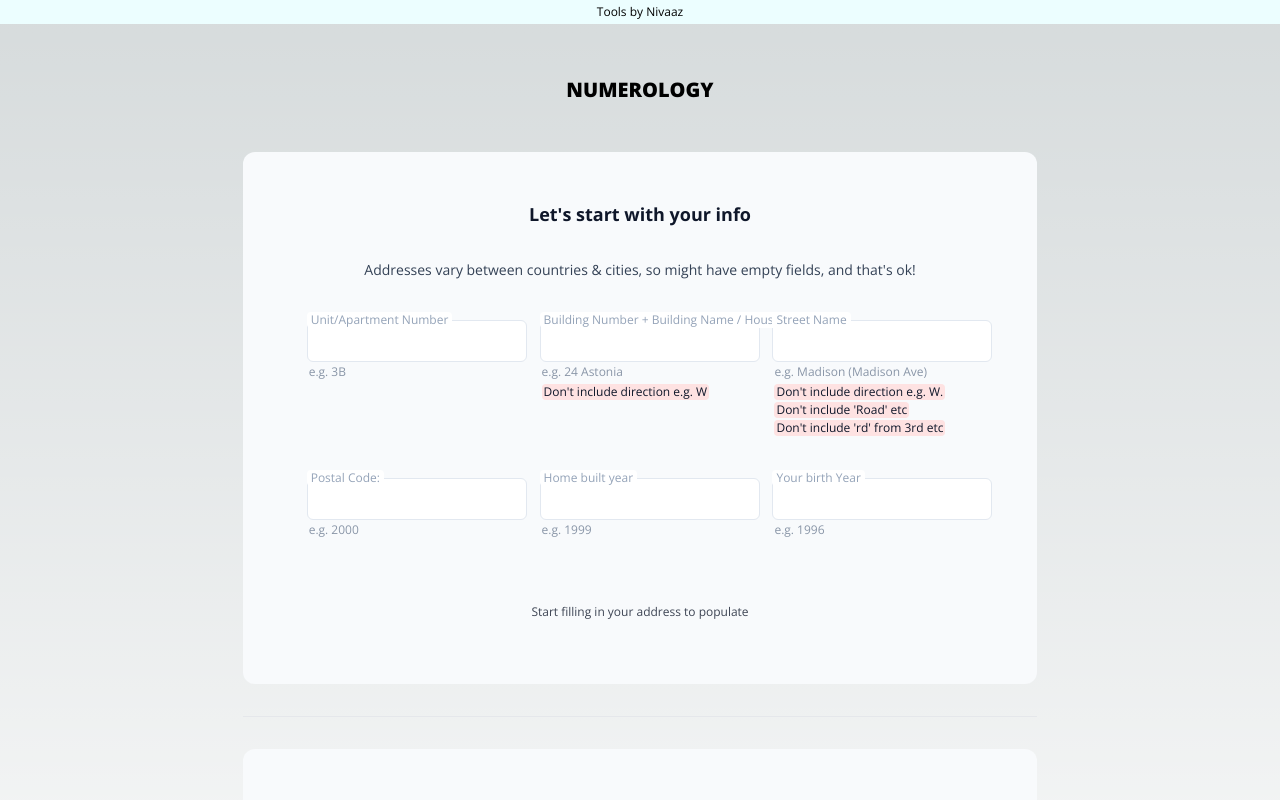
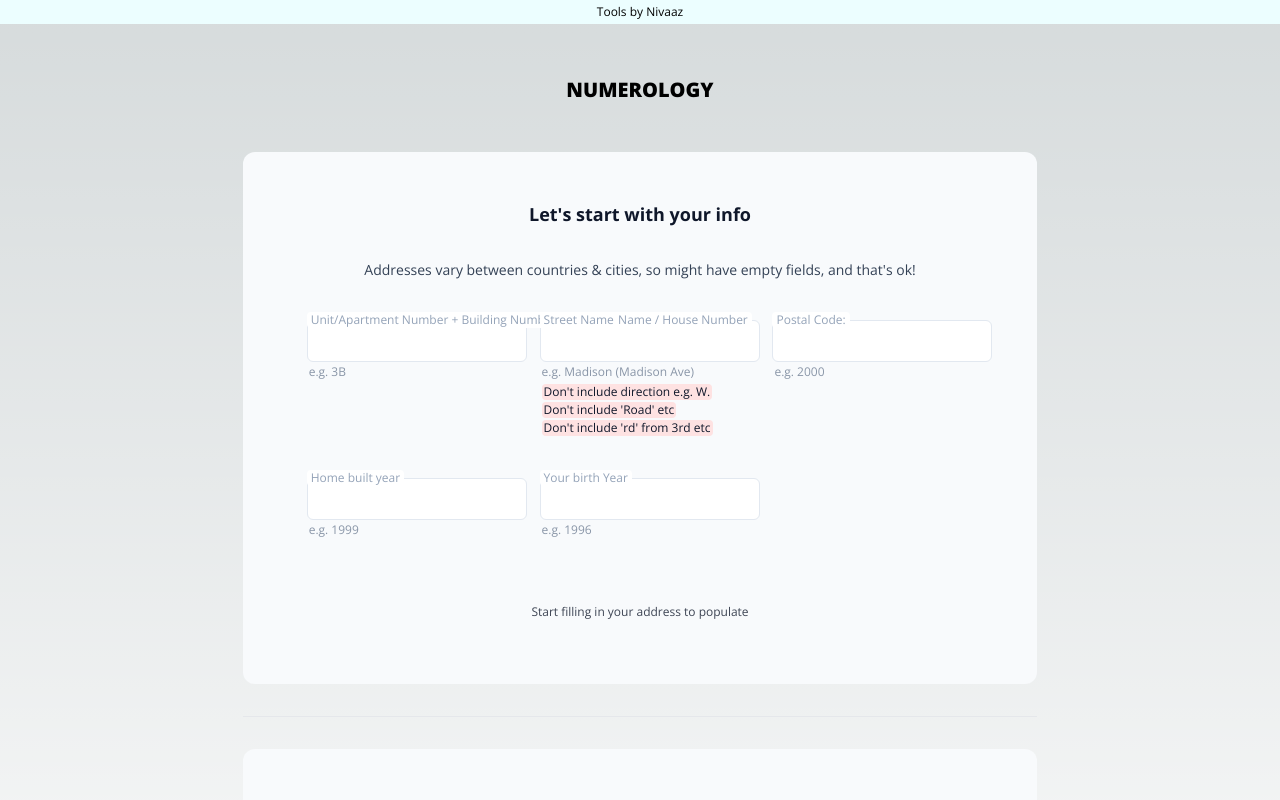
Before and after one commit to nivaaz/flying-star-feng-shui, a Next.js app: page /numerology in a window 1280 px wide. Shown: the top 800 px of the page. Built offline with nearby package versions, Linux system fonts and the light colour scheme; a web font is replaced by a local one.

Commit message:
merge building and uni t

```diff
--- a/src/app/numerology/constants.ts
+++ b/src/app/numerology/constants.ts
@@ -3,15 +3,15 @@ import { Levels } from "./types"
 export const addressFields = [
     {
         example: "e.g. 3B",
-        label: "Unit/Apartment Number",
+        label: "Unit/Apartment Number + Building Number + Building Name / House Number",
         currentId: "unitNumber",
     },
-    {
-        example: "e.g. 24 Astonia",
-        label: "Building Number + Building Name / House Number",
-        warning: ["Don't include direction e.g. W"],
-        currentId: "buildingNumberAndName",
-    },
+    // {
+    //     example: "e.g. 24 Astonia",
+    //     label: "Building Number + Building Name / House Number",
+    //     warning: ["Don't include direction e.g. W"],
+    //     currentId: "buildingNumberAndName",
+    // },
     // {
     //     example: "e.g. 32 Wallaby Road => 32",
     //     label: "Street Number",
```
